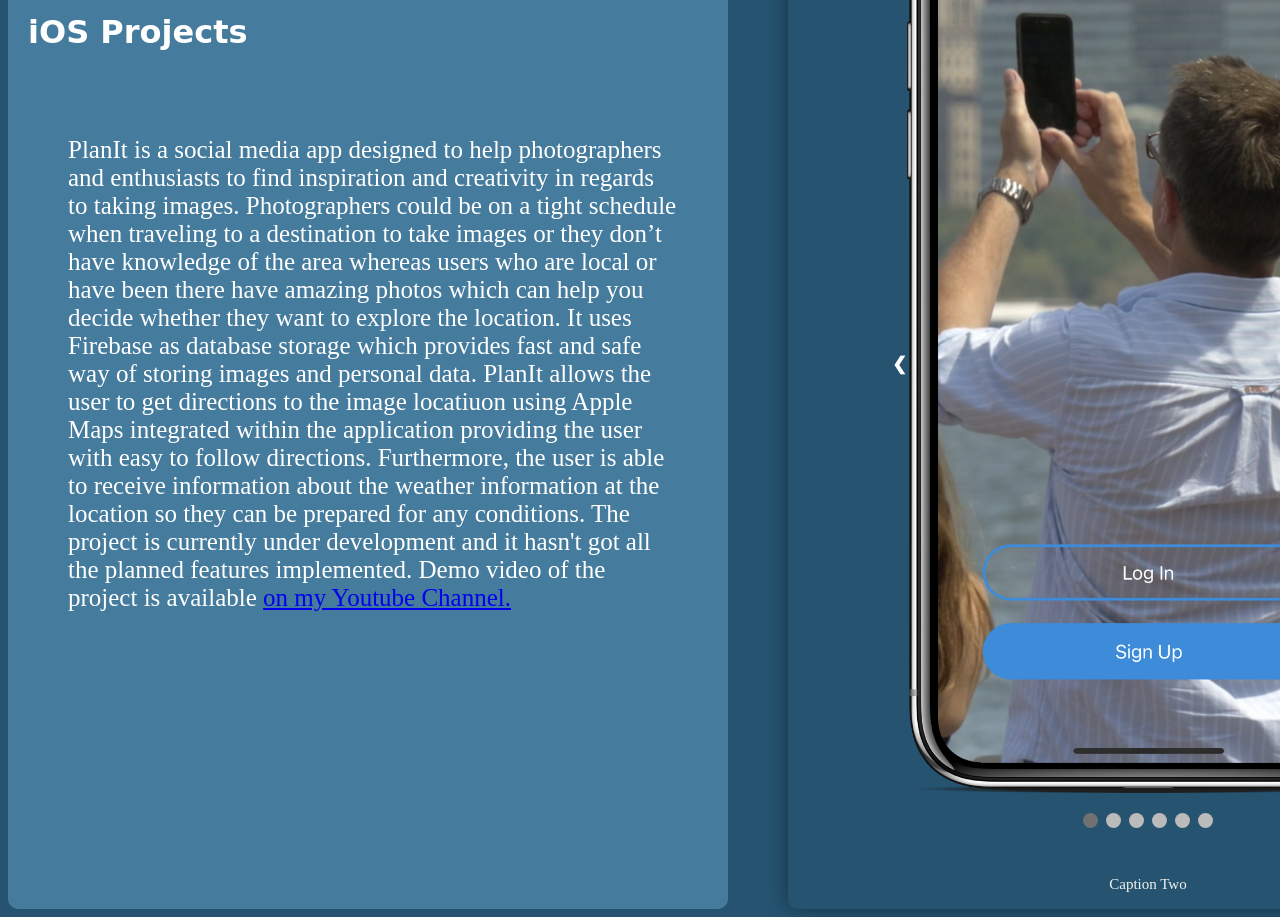
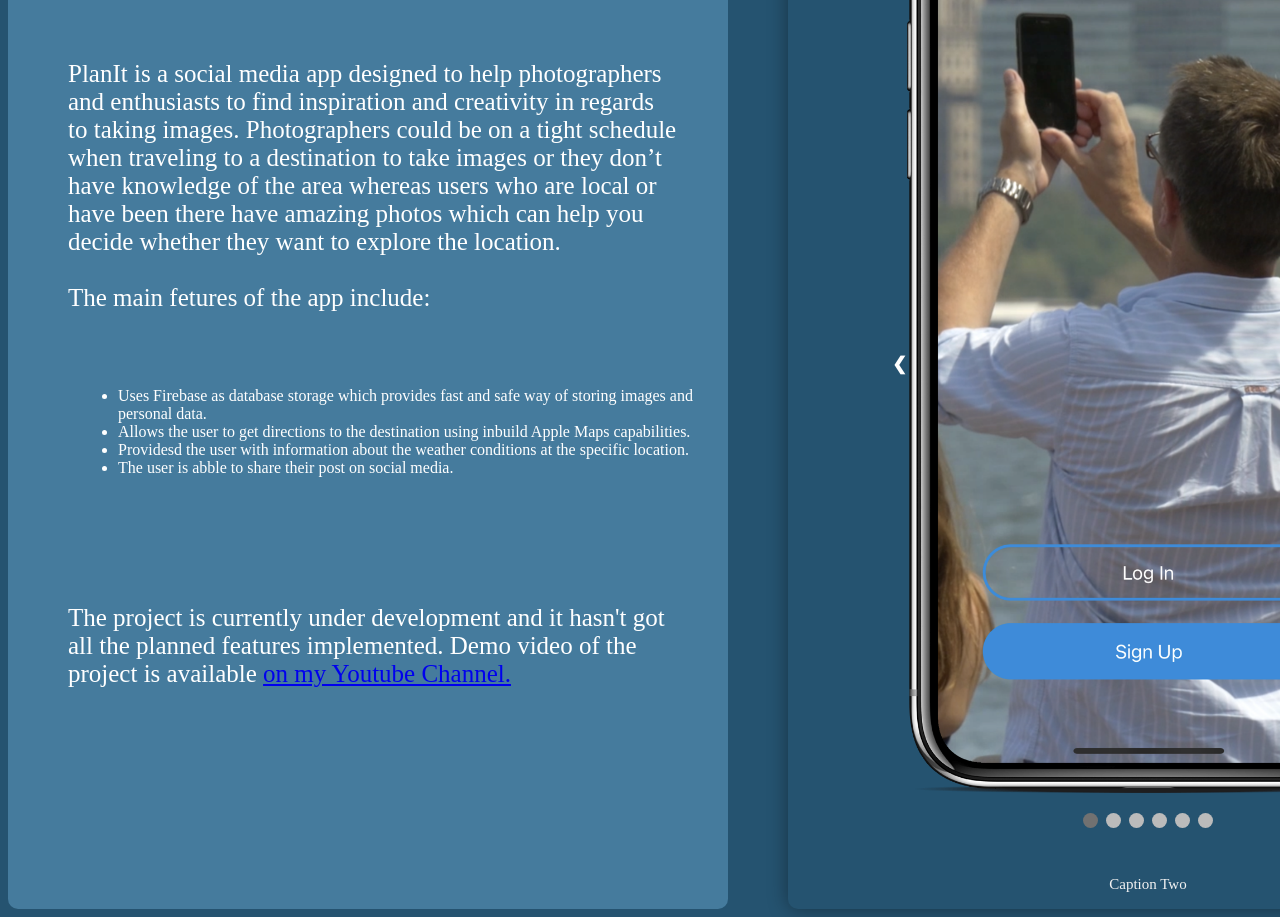
Before and after one commit to anton9812/anton9812.github.io, a plain HTML site: page index.html in a window 1280 px wide. Shown: the part 646-1563 px from the top of the page. Drawn offline with Linux system fonts and the light colour scheme.

Commit message:
Update index.html
commit1

```diff
--- a/index.html
+++ b/index.html
@@ -19,11 +19,21 @@
             <div id="innerLeft">
                 <h1 class="b" style="color:white;">iOS Projects</h1>
                 <p class="mainText" style="color: white;">
-                    PlanIt is a social media app designed to help photographers and enthusiasts to find inspiration and creativity in regards to taking images. Photographers could be on a tight schedule when traveling to a destination to take images or they don’t have knowledge of the area whereas users who are local or have been there have amazing photos which can help you decide whether they want to explore the location. It uses Firebase as database storage which provides fast and safe way of storing images and personal data. PlanIt allows the user to get directions to the image locatiuon using Apple Maps integrated within the application providing the user with easy to follow directions. Furthermore, the user is able to receive information about the weather information at the location so they can be prepared for any conditions. The project is currently under development and it hasn't got all the planned features implemented. Demo video of the project is available <a href="https://www.youtube.com/watch?v=p5XdfLvDFyA&ab_channel=AntonSamuilov">on my Youtube Channel.</a>
+                    PlanIt is a social media app designed to help photographers and enthusiasts to find inspiration and creativity in regards to taking images. Photographers could be on a tight schedule when traveling to a destination to take images or they don’t have knowledge of the area whereas users who are local or have been there have amazing photos which can help you decide whether they want to explore the location. <br> <br> The main fetures of the app include: </p>
+                <ul  style="color: white; padding-left: 100px; " >
+                    <li class="list" > Uses Firebase as database storage which provides fast and safe way of storing images and personal data. </li>
+                    <li class="list" > Allows the user to get directions to the destination using inbuild Apple Maps capabilities.</li>
+                     <li class="list" >Providesd the user with information about the weather conditions at the specific location.</li>
+                     <li class="list" > The user is abble to share their post on social media.</li>
+
+                </ul>
+
+                <br> <br>
+                <p  class="mainText" style="color: white;">  The project is currently under development and it hasn't got all the planned features implemented. Demo video of the project is available <a href="https://www.youtube.com/watch?v=p5XdfLvDFyA&ab_channel=AntonSamuilov">on my Youtube Channel.</a> </p>
 
 
 
-                </p>
+
             </div>
             <div id="innerRight" >
                 <div class="slideshow-container">
```
